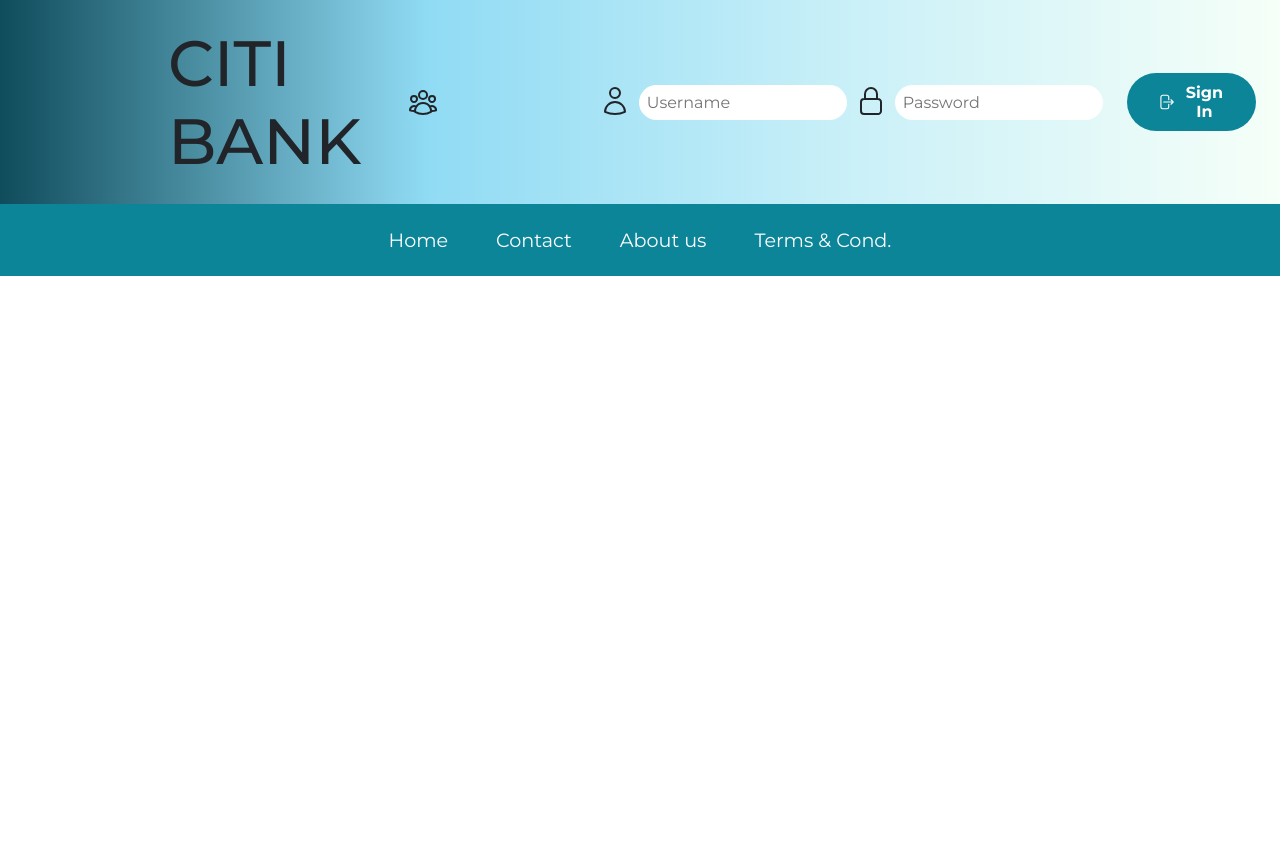
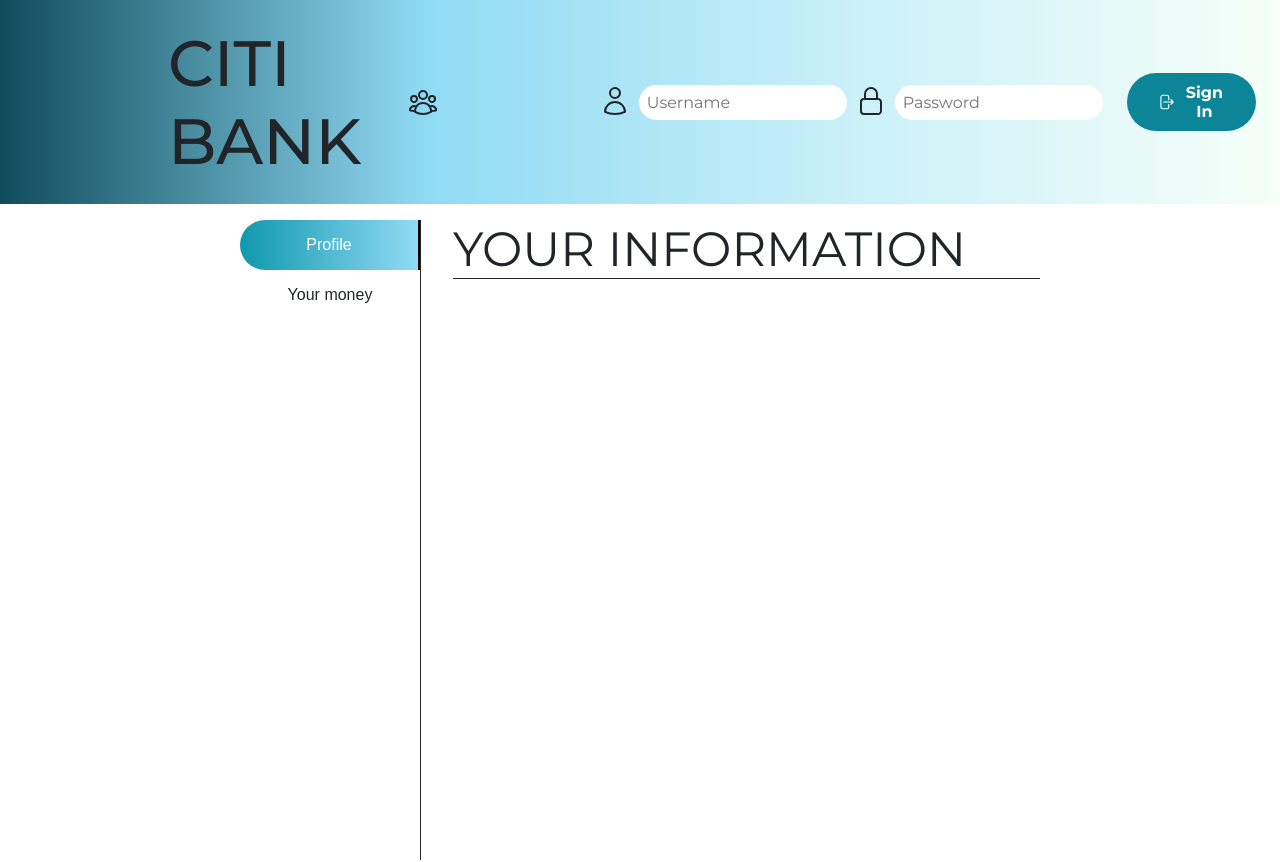
Before and after one commit to ianmnv/Citi-bank-app, a React (Create React App) app: page /personal/1/1 in a window 1280 px wide. Shown: the top 862 px of the page. Before the commit the page ends 800 px from the top, so only its background shows below. Built offline with nearby package versions, Linux system fonts and the light colour scheme.

Commit message:
Creating ID's for accounts, displaying in URL. Entering correctly to components in PersonalInfo, with its styles

```diff
--- a/src/App.css
+++ b/src/App.css
@@ -335,17 +335,43 @@
   font-size: 1rem;
   padding: 1rem;
   text-decoration: none;
+  cursor: pointer;
+
   color: var(--text--color);
+  background-color: #fff;
+
   border-top-left-radius: var(--border-rad);
   border-bottom-left-radius: var(--border-rad);
-  border: solid 1px var(--color--primary);
+  border: none;
 }
 
-.personal-links:hover {
-  background-color: var(--color--second);
+.personal-links:hover,
+.active-link {
+  color: #fff;
+  background: linear-gradient(
+    to left,
+    var(--color--second),
+    var(--color--strong-2)
+  );
+
+  border: none;
+  border-right: 2px solid #000;
   border-top-left-radius: var(--border-rad);
   border-bottom-left-radius: var(--border-rad);
-  text-decoration: underline;
+}
+
+.personal-content {
+  width: 100%;
+  padding: 1rem 15rem 1rem 0;
+}
+
+#personal-h1-c {
+  border-bottom: solid 1px var(--text--color);
+}
+
+.personal-h1 {
+  font-size: 3rem;
+  font-weight: 400;
 }
 
 /* FOOTER */
--- a/src/App.jsx
+++ b/src/App.jsx
@@ -13,12 +13,13 @@
 import FullContext from "./FullContext";
 
 import { useImmerReducer } from "use-immer";
-import React, { useState } from "react";
+import React, { useState, useEffect } from "react";
 import { BrowserRouter, Routes, Route } from "react-router-dom";
 
 function App() {
   const accounts = [
     {
+      id: [1, 2, 3, 4, 5, 6, 7, 8, 9],
       username: "ianmng",
       fullName: "Ian Nava",
       email: "ianmng@gmail.com",
@@ -29,6 +30,7 @@
       movements: [920, 9000, 20000, -5000, -100, 10000, -450, -3400],
     },
     {
+      id: [1, 2, 3, 4, 5, 6, 7, 8, 9],
       username: "john117",
       fullName: "John Smith",
       email: "john117@gmail.com",
@@ -39,6 +41,7 @@
       movements: [5000, -2000, 1000, 599, -355, 9000, -500, -210],
     },
     {
+      id: [1, 2, 3, 4, 5, 6, 7, 8, 9],
       username: "meganfox",
       fullName: "Megan Fox",
       email: "foxyM@gmail.com",
@@ -51,6 +54,7 @@
   ];
 
   const initialValues = {
+    id: [1, 2, 3, 4, 5, 6, 7, 8, 9],
     username: "",
     fullName: "",
     email: "",
@@ -101,6 +105,12 @@
   if (loggedIn) {
     const user = JSON.parse(localStorage.getItem("userData"));
     currentUser = user;
+
+    const createId = (num) => {
+      const random = Math.trunc(Math.random() * 9);
+      return num * random;
+    };
+    currentUser.id.forEach((el, i, arr) => (arr[i] = createId(el)));
   }
 
   return (
@@ -114,7 +124,7 @@
 
         <Routes>
           <Route path="/" element={loggedIn ? <HomeIn /> : <HomeOut />} />
-          <Route path="/personal" element={<Personal />} />
+          <Route path="/personal/:username/:id" element={<Personal />} />
           <Route path="/contact" element={<Contact />} />
           <Route path="/about" element={<About />} />
           <Route path="/terms&conditions" element={<Terms />} />
--- a/src/components/HeaderLoggedIn.jsx
+++ b/src/components/HeaderLoggedIn.jsx
@@ -37,7 +37,10 @@
 
   return (
     <div id="header-in-cont">
-      <Link to="/personal" style={{ display: "flex", alignItems: "center" }}>
+      <Link
+        to={`/personal/${currentUser.username}/${currentUser.id.join("")}`}
+        style={{ display: "flex", alignItems: "center" }}
+      >
         <img
           src={currentUser.gender === "male" ? maleAvatar : femAvatar}
           alt="avatar"
--- a/src/components/HomeLinks.jsx
+++ b/src/components/HomeLinks.jsx
@@ -1,15 +1,21 @@
-import React from "react";
+import React, { useContext } from "react";
 import { Link } from "react-router-dom";
 
 import Page from "./Page";
+import FullContext from "../FullContext";
 
 function HomeLinks() {
+  const { currentUser } = useContext(FullContext);
+
   return (
     <Page className="homein-link-cont">
       <Link to="/" className="homein-link">
         Home
       </Link>
-      <Link to="/personal" className="homein-link">
+      <Link
+        to={`/personal/${currentUser.username}/${currentUser.id.join("")}`}
+        className="homein-link"
+      >
         Personal
       </Link>
       <Link to="/creditcards" className="homein-link">
--- a/src/components/Money.jsx
+++ b/src/components/Money.jsx
@@ -1,7 +1,13 @@
 import React from "react";
 
 function Money() {
-  return <>Movements</>;
+  return (
+    <>
+      <div id="personal-h1-c">
+        <h1 className="personal-h1">YOUR MOVEMENTS</h1>
+      </div>
+    </>
+  );
 }
 
 export default Money;
--- a/src/components/Personal.jsx
+++ b/src/components/Personal.jsx
@@ -1,26 +1,47 @@
 import React, { useState, useEffect } from "react";
-import { Link } from "react-router-dom";
 
 import Page from "./Page";
 
 import PersonalInfo from "./PersonalInfo";
 
 function Personal() {
+  const [component, setComponent] = useState("profile");
+
   useEffect(() => window.scrollTo(0, 125), []);
-  const [component, setComponent] = useState("profile");
+
+  const changeContent = (e) => {
+    const allSiblings = e.target
+      .closest("#personal-aside")
+      .querySelectorAll(".personal-links");
+    allSiblings.forEach((link) => {
+      link.classList.remove("active-link");
+    });
+
+    e.target.classList.add("active-link");
+
+    setComponent(e.target.dataset.content);
+  };
 
   return (
     <Page title="Personal" className="personal-cont">
       <aside id="personal-aside">
-        <Link to={"/profile"} className="personal-links">
+        <button
+          onClick={changeContent}
+          data-content="profile"
+          className="personal-links active-link"
+        >
           Profile
-        </Link>
-        <Link to={"/movements"} className="personal-links">
+        </button>
+        <button
+          onClick={changeContent}
+          data-content="money"
+          className="personal-links"
+        >
           Your money
-        </Link>
+        </button>
       </aside>
 
-      <PersonalInfo component={component} setComponent={setComponent} />
+      <PersonalInfo content={component} />
     </Page>
   );
 }
--- a/src/components/PersonalInfo.jsx
+++ b/src/components/PersonalInfo.jsx
@@ -4,7 +4,20 @@
 import Money from "./Money";
 
 function PersonalInfo(props) {
-  return <>{props.component === "profile" ? <Profile /> : <Money />}</>;
+  switch (props.content) {
+    case "profile":
+      return (
+        <div className="personal-content">
+          <Profile />
+        </div>
+      );
+    case "money":
+      return (
+        <div className="personal-content">
+          <Money />
+        </div>
+      );
+  }
 }
 
 export default PersonalInfo;
--- a/src/components/Profile.jsx
+++ b/src/components/Profile.jsx
@@ -3,7 +3,9 @@
 function Profile() {
   return (
     <>
-      <h1>Here it goes</h1>
+      <div id="personal-h1-c">
+        <h1 className="personal-h1">YOUR INFORMATION</h1>
+      </div>
     </>
   );
 }
```
